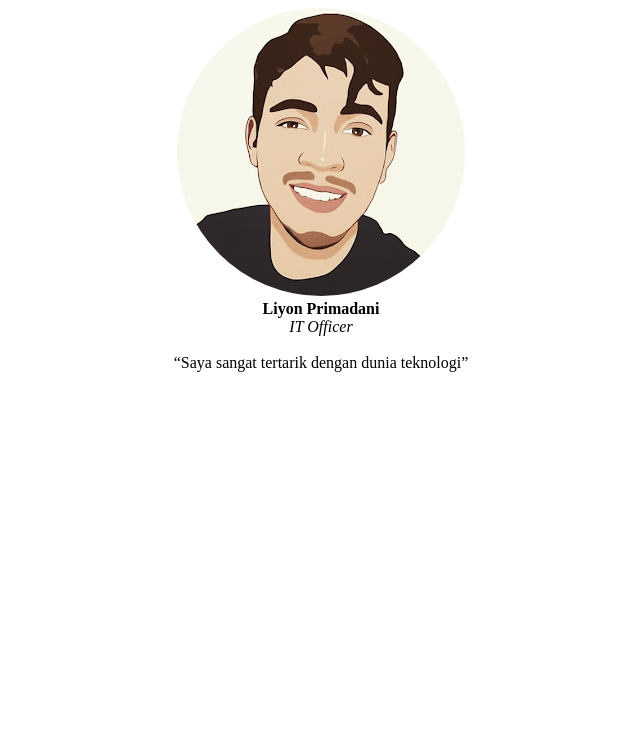
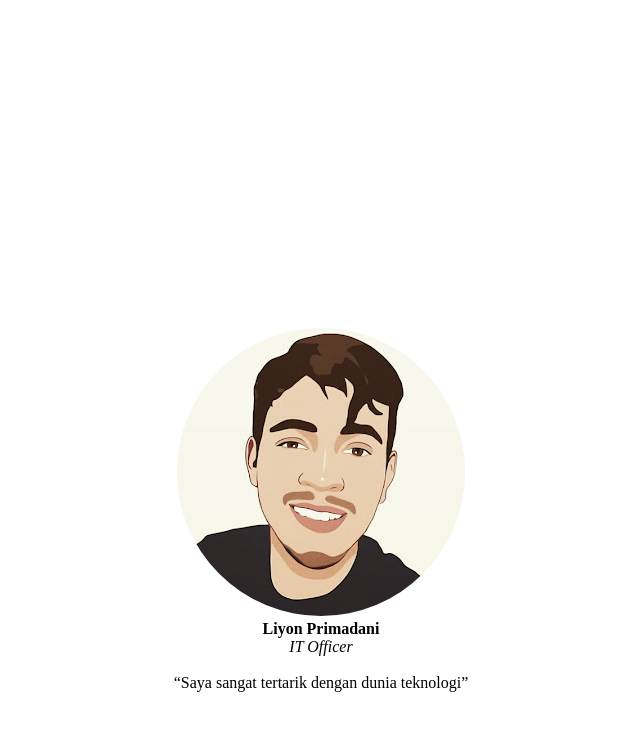
Before and after one commit to LP47ID/LP47ID.github.io, a plain HTML site: page index.html in a window 1280 px wide. Shown: the whole page, without its empty margins (319-959 px from the left). Drawn offline with Linux system fonts and the light colour scheme.

Commit message:
Update index.html

```diff
--- a/index.html
+++ b/index.html
@@ -6,6 +6,7 @@
 <style>
     div {
         text-align:center;
+        padding:320px;
         margin:auto;
 </style>
 </head>
```
